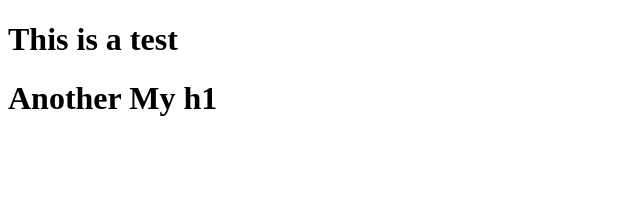
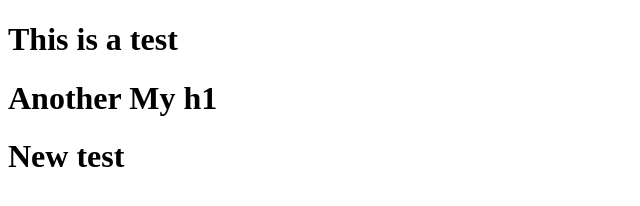
Before and after one commit to tanmaypatel24688/githubtest, a plain HTML site: page index.html in a window 1280 px wide. Shown: the whole page, without its empty margins (0-640 px from the left). Drawn offline with Linux system fonts and the light colour scheme.

Commit message:
added test message

```diff
--- a/index.html
+++ b/index.html
@@ -6,5 +6,6 @@
 <body>
 	<h1>This is a test</h1>
 	<h1>Another My h1</h1>
+	<h1>New test</h1>
 </body>
 </html>
```
